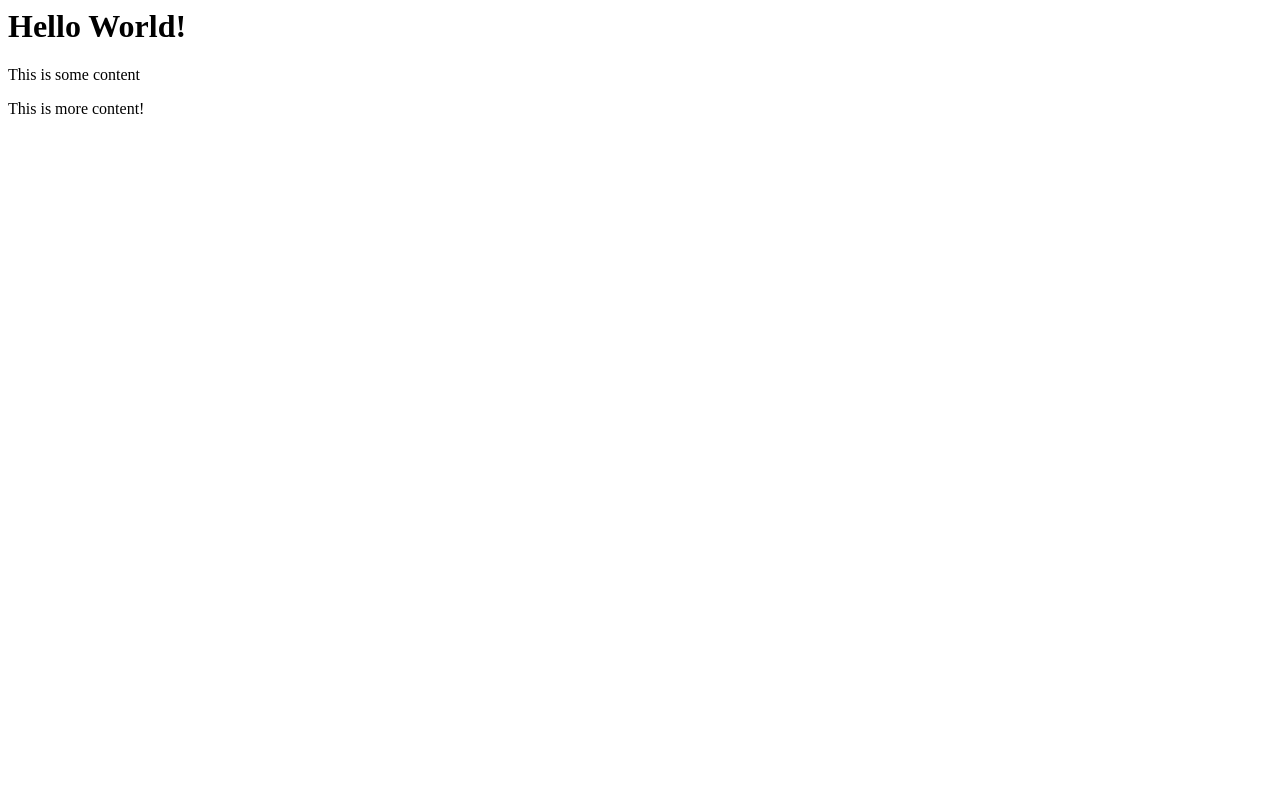
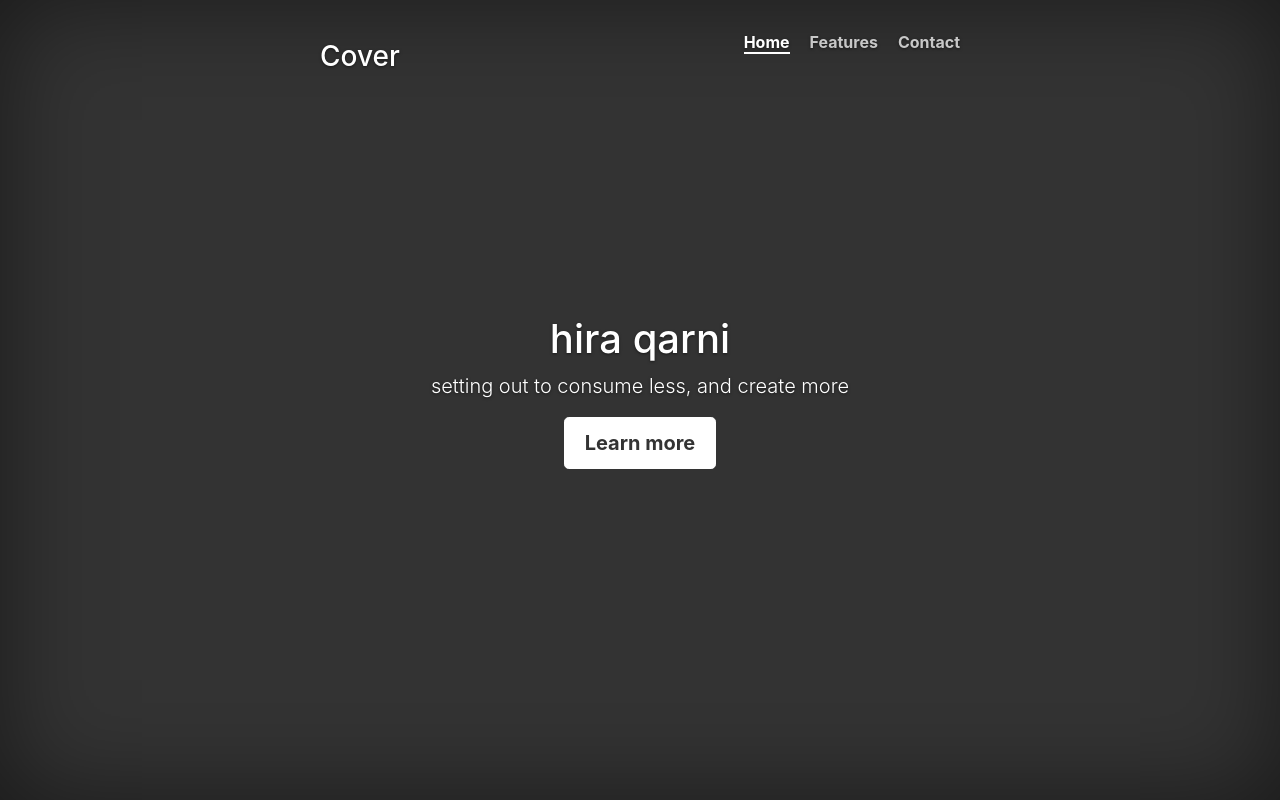
Before and after one commit to hqarni/hqarni.github.com, a plain HTML site: page index.html in a window 1280 px wide. Drawn offline with nearby package versions, Linux system fonts and the light colour scheme.

Commit message:
bootstrap addition

```diff
--- /dev/null
+++ b/cover.css
@@ -0,0 +1,163 @@
+/*
+ * Globals
+ */
+
+/* Links */
+a,
+a:focus,
+a:hover {
+  color: #fff;
+}
+
+/* Custom default button */
+.btn-default,
+.btn-default:hover,
+.btn-default:focus {
+  color: #333;
+  text-shadow: none; /* Prevent inheritance from `body` */
+  background-color: #fff;
+  border: 1px solid #fff;
+}
+
+
+/*
+ * Base structure
+ */
+
+html,
+body {
+  height: 100%;
+  background-color: #333;
+}
+body {
+  color: #fff;
+  text-align: center;
+  text-shadow: 0 1px 3px rgba(0,0,0,.5);
+}
+
+/* Extra markup and styles for table-esque vertical and horizontal centering */
+.site-wrapper {
+  display: table;
+  width: 100%;
+  height: 100%; /* For at least Firefox */
+  min-height: 100%;
+  -webkit-box-shadow: inset 0 0 100px rgba(0,0,0,.5);
+          box-shadow: inset 0 0 100px rgba(0,0,0,.5);
+}
+.site-wrapper-inner {
+  display: table-cell;
+  vertical-align: top;
+}
+.cover-container {
+  margin-right: auto;
+  margin-left: auto;
+}
+
+/* Padding for spacing */
+.inner {
+  padding: 30px;
+}
+
+
+/*
+ * Header
+ */
+.masthead-brand {
+  margin-top: 10px;
+  margin-bottom: 10px;
+}
+
+.masthead-nav > li {
+  display: inline-block;
+}
+.masthead-nav > li + li {
+  margin-left: 20px;
+}
+.masthead-nav > li > a {
+  padding-right: 0;
+  padding-left: 0;
+  font-size: 16px;
+  font-weight: bold;
+  color: #fff; /* IE8 proofing */
+  color: rgba(255,255,255,.75);
+  border-bottom: 2px solid transparent;
+}
+.masthead-nav > li > a:hover,
+.masthead-nav > li > a:focus {
+  background-color: transparent;
+  border-bottom-color: #a9a9a9;
+  border-bottom-color: rgba(255,255,255,.25);
+}
+.masthead-nav > .active > a,
+.masthead-nav > .active > a:hover,
+.masthead-nav > .active > a:focus {
+  color: #fff;
+  border-bottom-color: #fff;
+}
+
+@media (min-width: 768px) {
+  .masthead-brand {
+    float: left;
+  }
+  .masthead-nav {
+    float: right;
+  }
+}
+
+
+/*
+ * Cover
+ */
+
+.cover {
+  padding: 0 20px;
+}
+.cover .btn-lg {
+  padding: 10px 20px;
+  font-weight: bold;
+}
+
+
+/*
+ * Footer
+ */
+
+.mastfoot {
+  color: #999; /* IE8 proofing */
+  color: rgba(255,255,255,.5);
+}
+
+
+/*
+ * Affix and center
+ */
+
+@media (min-width: 768px) {
+  /* Pull out the header and footer */
+  .masthead {
+    position: fixed;
+    top: 0;
+  }
+  .mastfoot {
+    position: fixed;
+    bottom: 0;
+  }
+  /* Start the vertical centering */
+  .site-wrapper-inner {
+    vertical-align: middle;
+  }
+  /* Handle the widths */
+  .masthead,
+  .mastfoot,
+  .cover-container {
+    width: 100%; /* Must be percentage or pixels for horizontal alignment */
+  }
+}
+
+@media (min-width: 992px) {
+  .masthead,
+  .mastfoot,
+  .cover-container {
+    width: 700px;
+  }
+}
--- a/index.html
+++ b/index.html
@@ -1,10 +1,83 @@
-<html>
-<head>
-	<title></title>
-</head>
-<body>
-	<h1>Hello World!</h1>
-		<p>This is some content</p>
-		<p>This is more content!</p>
-</body>
+<!DOCTYPE html>
+<html lang="en">
+  <head>
+    <meta charset="utf-8">
+    <meta http-equiv="X-UA-Compatible" content="IE=edge">
+    <meta name="viewport" content="width=device-width, initial-scale=1">
+    <!-- The above 3 meta tags *must* come first in the head; any other head content must come *after* these tags -->
+    <meta name="description" content="">
+    <meta name="author" content="">
+    <link rel="icon" href="../../favicon.ico">
+
+    <title>Hira's Website</title>
+
+    <!-- Bootstrap core CSS -->
+    <link href="../../dist/css/bootstrap.min.css" rel="stylesheet">
+
+    <!-- IE10 viewport hack for Surface/desktop Windows 8 bug -->
+    <link href="../../assets/css/ie10-viewport-bug-workaround.css" rel="stylesheet">
+
+    <!-- Custom styles for this template -->
+    <link href="cover.css" rel="stylesheet">
+
+    <!-- Just for debugging purposes. Don't actually copy these 2 lines! -->
+    <!--[if lt IE 9]><script src="../../assets/js/ie8-responsive-file-warning.js"></script><![endif]-->
+    <script src="../../assets/js/ie-emulation-modes-warning.js"></script>
+
+    <!-- HTML5 shim and Respond.js for IE8 support of HTML5 elements and media queries -->
+    <!--[if lt IE 9]>
+      <script src="https://oss.maxcdn.com/html5shiv/3.7.3/html5shiv.min.js"></script>
+      <script src="https://oss.maxcdn.com/respond/1.4.2/respond.min.js"></script>
+    <![endif]-->
+  </head>
+
+  <body>
+
+    <div class="site-wrapper">
+
+      <div class="site-wrapper-inner">
+
+        <div class="cover-container">
+
+          <div class="masthead clearfix">
+            <div class="inner">
+              <h3 class="masthead-brand">Cover</h3>
+              <nav>
+                <ul class="nav masthead-nav">
+                  <li class="active"><a href="#">Home</a></li>
+                  <li><a href="#">Features</a></li>
+                  <li><a href="#">Contact</a></li>
+                </ul>
+              </nav>
+            </div>
+          </div>
+
+          <div class="inner cover">
+            <h1 class="cover-heading">hira qarni</h1>
+            <p class="lead">setting out to consume less, and create more</p>
+            <p class="lead">
+              <a href="#" class="btn btn-lg btn-default">Learn more</a>
+            </p>
+          </div>
+
+          <div class="mastfoot">
+            <div class="inner">
+            </div>
+          </div>
+
+        </div>
+
+      </div>
+
+    </div>
+
+    <!-- Bootstrap core JavaScript
+    ================================================== -->
+    <!-- Placed at the end of the document so the pages load faster -->
+    <script src="https://ajax.googleapis.com/ajax/libs/jquery/1.12.4/jquery.min.js"></script>
+    <script>window.jQuery || document.write('<script src="../../assets/js/vendor/jquery.min.js"><\/script>')</script>
+    <script src="../../dist/js/bootstrap.min.js"></script>
+    <!-- IE10 viewport hack for Surface/desktop Windows 8 bug -->
+    <script src="../../assets/js/ie10-viewport-bug-workaround.js"></script>
+  </body>
 </html>
--- /dev/null
+++ b/style.css
@@ -0,0 +1,163 @@
+/*
+ * Globals
+ */
+
+/* Links */
+a,
+a:focus,
+a:hover {
+  color: #fff;
+}
+
+/* Custom default button */
+.btn-default,
+.btn-default:hover,
+.btn-default:focus {
+  color: #333;
+  text-shadow: none; /* Prevent inheritance from `body` */
+  background-color: #fff;
+  border: 1px solid #fff;
+}
+
+
+/*
+ * Base structure
+ */
+
+html,
+body {
+  height: 100%;
+  background-color: #333;
+}
+body {
+  color: #fff;
+  text-align: center;
+  text-shadow: 0 1px 3px rgba(0,0,0,.5);
+}
+
+/* Extra markup and styles for table-esque vertical and horizontal centering */
+.site-wrapper {
+  display: table;
+  width: 100%;
+  height: 100%; /* For at least Firefox */
+  min-height: 100%;
+  -webkit-box-shadow: inset 0 0 100px rgba(0,0,0,.5);
+          box-shadow: inset 0 0 100px rgba(0,0,0,.5);
+}
+.site-wrapper-inner {
+  display: table-cell;
+  vertical-align: top;
+}
+.cover-container {
+  margin-right: auto;
+  margin-left: auto;
+}
+
+/* Padding for spacing */
+.inner {
+  padding: 30px;
+}
+
+
+/*
+ * Header
+ */
+.masthead-brand {
+  margin-top: 10px;
+  margin-bottom: 10px;
+}
+
+.masthead-nav > li {
+  display: inline-block;
+}
+.masthead-nav > li + li {
+  margin-left: 20px;
+}
+.masthead-nav > li > a {
+  padding-right: 0;
+  padding-left: 0;
+  font-size: 16px;
+  font-weight: bold;
+  color: #fff; /* IE8 proofing */
+  color: rgba(255,255,255,.75);
+  border-bottom: 2px solid transparent;
+}
+.masthead-nav > li > a:hover,
+.masthead-nav > li > a:focus {
+  background-color: transparent;
+  border-bottom-color: #a9a9a9;
+  border-bottom-color: rgba(255,255,255,.25);
+}
+.masthead-nav > .active > a,
+.masthead-nav > .active > a:hover,
+.masthead-nav > .active > a:focus {
+  color: #fff;
+  border-bottom-color: #fff;
+}
+
+@media (min-width: 768px) {
+  .masthead-brand {
+    float: left;
+  }
+  .masthead-nav {
+    float: right;
+  }
+}
+
+
+/*
+ * Cover
+ */
+
+.cover {
+  padding: 0 20px;
+}
+.cover .btn-lg {
+  padding: 10px 20px;
+  font-weight: bold;
+}
+
+
+/*
+ * Footer
+ */
+
+.mastfoot {
+  color: #999; /* IE8 proofing */
+  color: rgba(255,255,255,.5);
+}
+
+
+/*
+ * Affix and center
+ */
+
+@media (min-width: 768px) {
+  /* Pull out the header and footer */
+  .masthead {
+    position: fixed;
+    top: 0;
+  }
+  .mastfoot {
+    position: fixed;
+    bottom: 0;
+  }
+  /* Start the vertical centering */
+  .site-wrapper-inner {
+    vertical-align: middle;
+  }
+  /* Handle the widths */
+  .masthead,
+  .mastfoot,
+  .cover-container {
+    width: 100%; /* Must be percentage or pixels for horizontal alignment */
+  }
+}
+
+@media (min-width: 992px) {
+  .masthead,
+  .mastfoot,
+  .cover-container {
+    width: 700px;
+  }
+}
```
